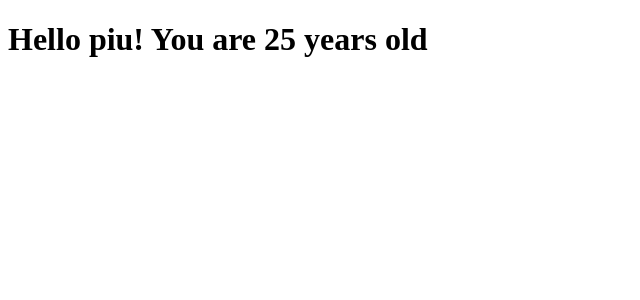
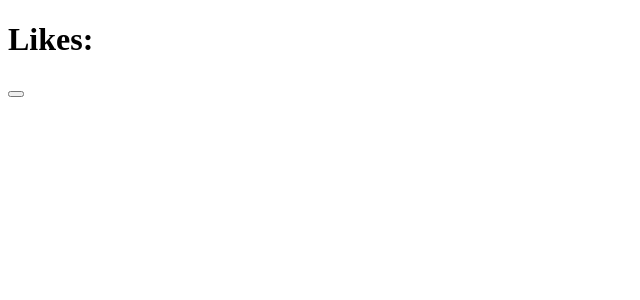
Before and after one commit to Aakankshapatil123/js-fsdcweeb4142, a React (Vite) app: page / in a window 1280 px wide. Shown: the top 300 px of the page, without its empty margins (0-640 px from the left). Built offline with nearby package versions, Linux system fonts and the light colour scheme.

Commit message:
stateful components

```diff
--- a/src/App.jsx
+++ b/src/App.jsx
@@ -1,19 +1,28 @@
-import React from "react";
-import Header from "./componets/Header";
-Header
+import React, { Component } from 'react'
 
-// class cpmponents
-class App extends React.Component{
- render() {
-    let name = "piu";
-    let age = 25;
-      return(
-        <>
-          <Header name={name} age={age}/>
-        </>
+export class App extends Component {
+  constructor(props){
+    super(props);
 
-      )
- }
+    this.state = {
+      like : 0
+    }
+  }
+
+  handleLike = () => {
+    this.setState({
+      likes: this.state.likes + 1
+    })
+  }
+
+  render() {
+    return (
+      <div>
+        <h1>Likes: {this.state.likes}</h1>
+        <button onClick={this.handleLike}></button>
+      </div>
+    )
+  }
 }
 
-export default App;
+export default App
```
Also changed, not shown: 1 other file (tests, documents, lock files or other folders).
